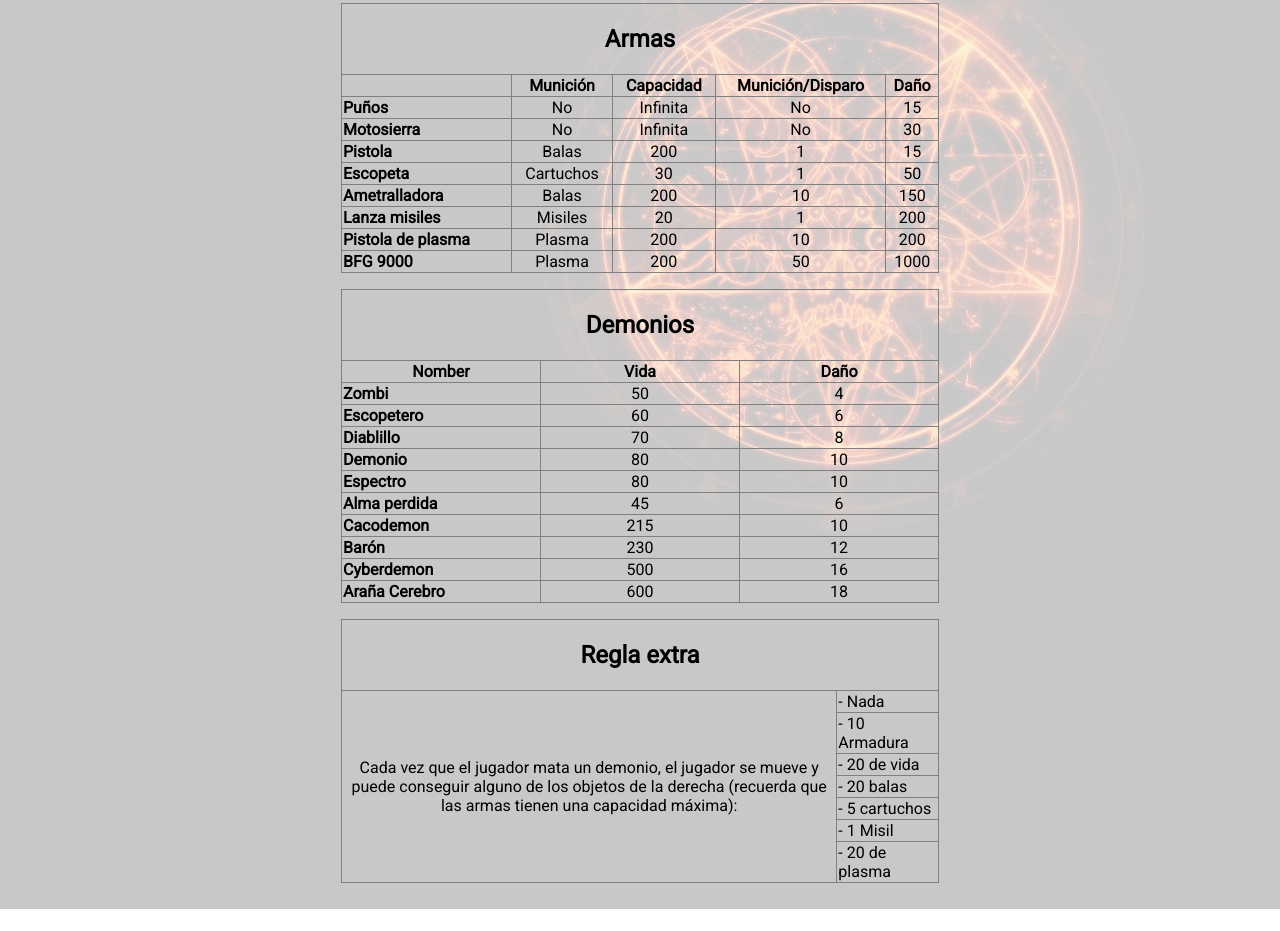
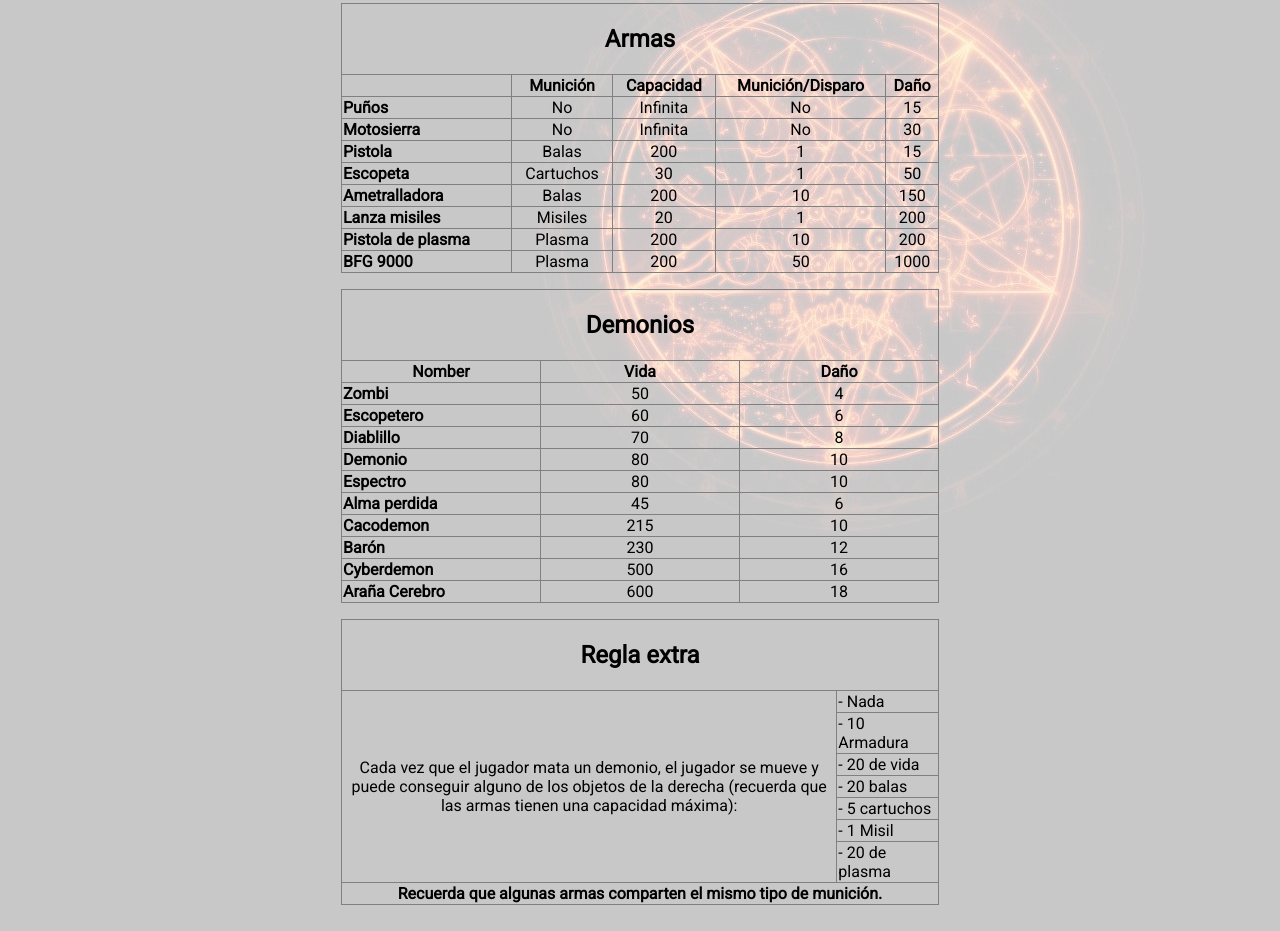
Before and after one commit to zerolive/doom_battle_simulator_kata, a plain HTML site: page index_es.html in a window 1280 px wide. Shown: the part 1329-2260 px from the top of the page. Before the commit the page ends 2238 px from the top, so only its background shows below. Drawn offline with Linux system fonts and the light colour scheme.

Commit message:
Add extra rule

```diff
--- a/index_es.html
+++ b/index_es.html
@@ -572,6 +572,13 @@
                           - 20 de plasma
                         </td>
                       </tr>
+                      <tr>
+                        <th colspan="2">
+                          <center>
+                            Recuerda que algunas armas comparten el mismo tipo de munición.
+                          </center>
+                        </th>
+                      </tr>
                     </table>
                   </p>
                 </p>
```
Also changed, not shown: index.html (+7 -0 lines).
